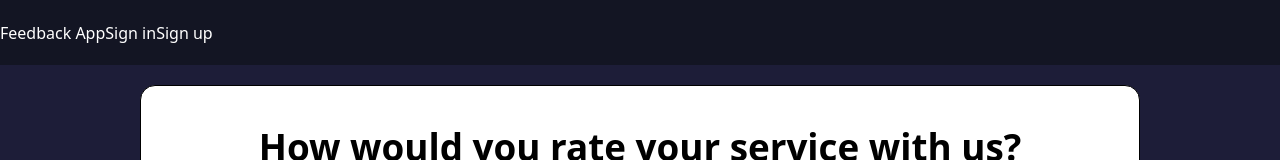
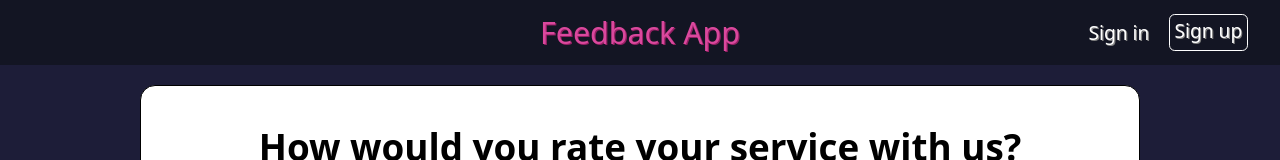
Before and after one commit to stinger222/react-feedback-app, a React (Create React App) app: page / in a window 1280 px wide. Shown: the top 160 px of the page. Built offline with nearby package versions, Linux system fonts and the light colour scheme; no server answers.

Commit message:
Display HeaderNav component in the header

```diff
--- a/src/components/Header.tsx
+++ b/src/components/Header.tsx
@@ -1,16 +1,14 @@
 import { Link } from "react-router-dom"
 import { HeaderProps } from "../types"
+import HeaderNav from "./HeaderNav"
 export default function Header({ text }: HeaderProps) {
 	return (
-		<>
-			<header>
-				<Link to='/'>{text}</Link>
-				<div className="header-auth">
-					<Link to='/login'>Sign in</Link>
-					<Link to='/register'>Sign up</Link>
-				</div>
-			</header>
-		</>
+		<header>
+			<Link to='/' className="app-header">
+				{text}
+			</Link>
+			<HeaderNav/>
+		</header>
 	)
 }
 
```
